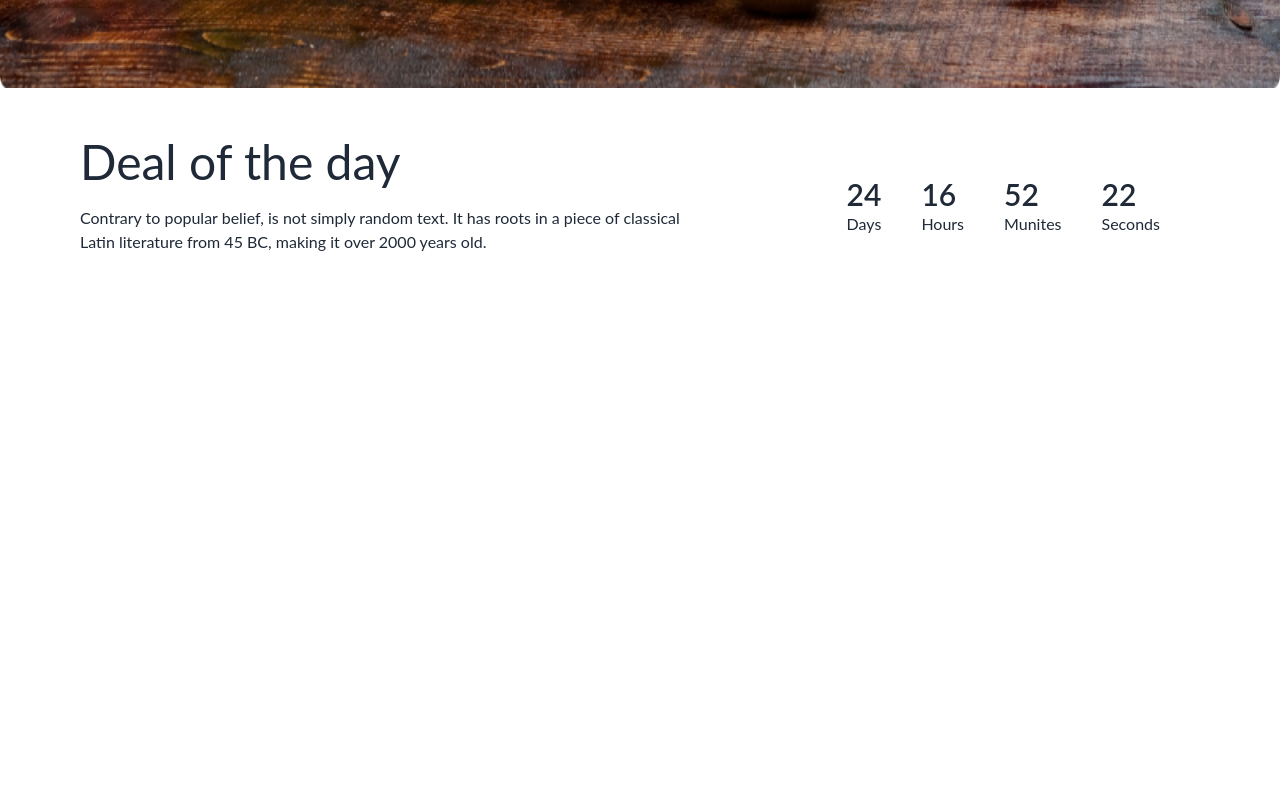
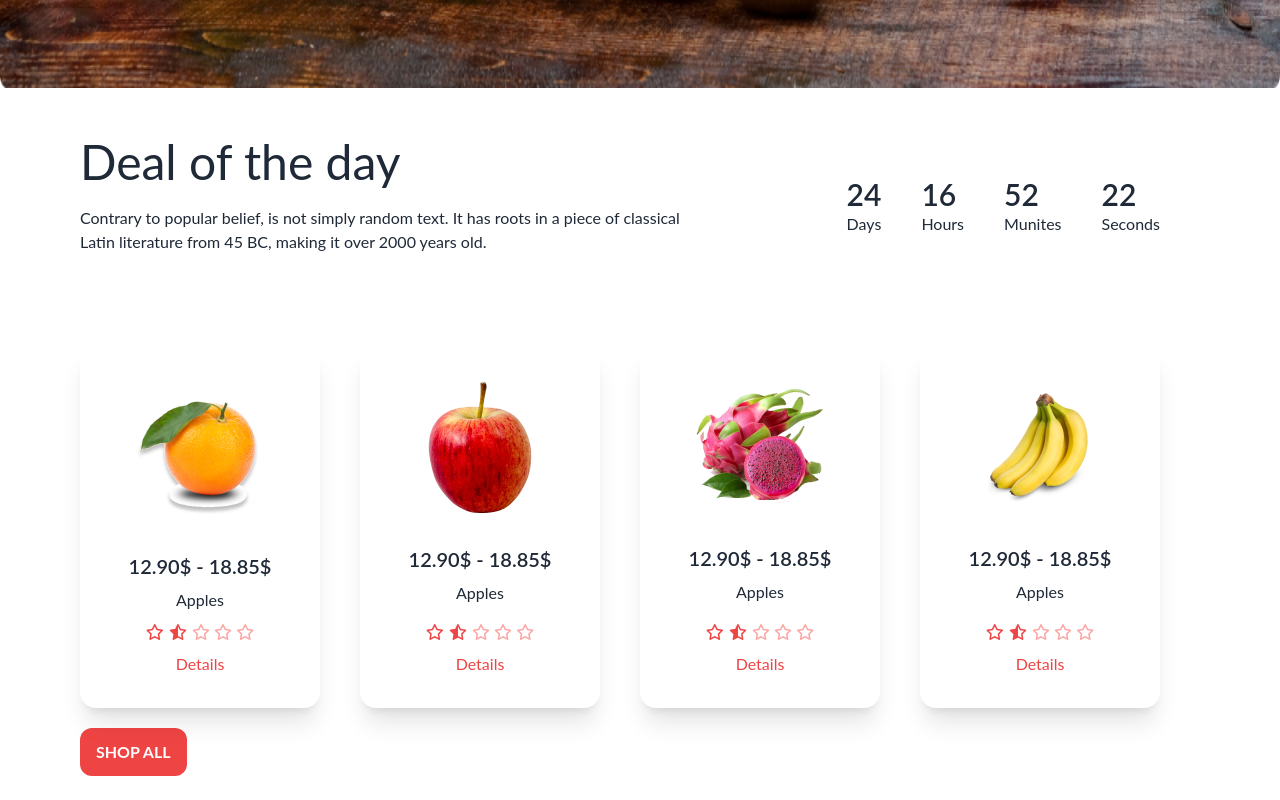
Before and after one commit to Habib1139/B8A3-fruit-brust, a plain HTML site: page index.html in a window 1280 px wide. Shown: the part 1028-1828 px from the top of the page. Before the commit the page ends 1346 px from the top, so only its background shows below. Drawn offline with nearby package versions, Linux system fonts and the light colour scheme; grey boxes are pictures that could not be loaded.

Commit message:
click the shop all button and open the modal

```diff
--- a/index.html
+++ b/index.html
@@ -104,8 +104,8 @@
                     <h1 class="text-3xl font-semibold">16</h1>
                     <p>Hours</p>
                 </div>
-                <div class="mr-10">
-                    <h1 class="text-3xl font-semibold">52</h1>
+                <div class="mr-10 ">
+                    <h1 class="text-3xl font-semibold ">52</h1>
                     <p>Munites</p>
                 </div>
                 <div class="mr-10">
@@ -115,6 +115,102 @@
                </div>
             </div>
         </section>
+
+        <section class=" px-20 py-6  ">
+            <div class="grid lg:grid-cols-4 md:grid-cols-2 ">
+            <div class="card w-60 bg-base-100 shadow-xl mb-5">
+                <figure class="px-10 pt-10">
+                  <img src="images/fruit7.png"  class="rounded-xl " />
+                </figure>
+                <div class="card-body items-center text-center">
+                  <h2 class="card-title">12.90$ - 18.85$</h2>
+                  <p>Apples</p>
+                    <div class="">
+                        <a class="text-red-500" href=""> <i class="fa-regular fa-star"></i></a>
+                        <a class="text-red-500"> <i class="fa-regular fa-star-half-stroke"></i></a>
+                        <a class="text-red-300" href=""> <i class="fa-regular fa-star"></i></a>
+                        <a class="text-red-300" href=""> <i class="fa-regular fa-star"></i></a>
+                        <a class="text-red-300 " href=""> <i class="fa-regular fa-star"></i></a>
+                    </div>
+                  <div class="card-actions">
+                    <button class="text-red-500">Details</button>
+                  </div>
+                </div>
+              </div>
+            <div class="card w-60 bg-base-100 shadow-xl mb-5">
+                <figure class="px-10 pt-10">
+                  <img src="images/fruit6.png"  class="rounded-xl " />
+                </figure>
+                <div class="card-body items-center text-center">
+                  <h2 class="card-title">12.90$ - 18.85$</h2>
+                  <p>Apples</p>
+                    <div class="">
+                        <a class="text-red-500" href=""> <i class="fa-regular fa-star"></i></a>
+                        <a class="text-red-500"> <i class="fa-regular fa-star-half-stroke"></i></a>
+                        <a class="text-red-300" href=""> <i class="fa-regular fa-star"></i></a>
+                        <a class="text-red-300" href=""> <i class="fa-regular fa-star"></i></a>
+                        <a class="text-red-300 " href=""> <i class="fa-regular fa-star"></i></a>
+                    </div>
+                  <div class="card-actions">
+                    <button class="text-red-500">Details</button>
+                  </div>
+                </div>
+              </div>
+            <div class="card w-60 bg-base-100 shadow-xl mb-5">
+                <figure class="px-10 pt-10">
+                  <img src="images/fruit8.png"  class="rounded-xl " />
+                </figure>
+                <div class="card-body items-center text-center">
+                  <h2 class="card-title">12.90$ - 18.85$</h2>
+                  <p>Apples</p>
+                    <div class="">
+                        <a class="text-red-500" href=""> <i class="fa-regular fa-star"></i></a>
+                        <a class="text-red-500"> <i class="fa-regular fa-star-half-stroke"></i></a>
+                        <a class="text-red-300" href=""> <i class="fa-regular fa-star"></i></a>
+                        <a class="text-red-300" href=""> <i class="fa-regular fa-star"></i></a>
+                        <a class="text-red-300 " href=""> <i class="fa-regular fa-star"></i></a>
+                    </div>
+                  <div class="card-actions">
+                    <button class="text-red-500">Details</button>
+                  </div>
+                </div>
+              </div>
+            <div class="card w-60 bg-base-100 shadow-xl mb-5">
+                <figure class="px-10 pt-10">
+                  <img src="images/fruit9.png"  class="rounded-xl " />
+                </figure>
+                <div class="card-body items-center text-center">
+                  <h2 class="card-title">12.90$ - 18.85$</h2>
+                  <p>Apples</p>
+                    <div class="">
+                        <a class="text-red-500" href=""> <i class="fa-regular fa-star"></i></a>
+                        <a class="text-red-500"> <i class="fa-regular fa-star-half-stroke"></i></a>
+                        <a class="text-red-300" href=""> <i class="fa-regular fa-star"></i></a>
+                        <a class="text-red-300" href=""> <i class="fa-regular fa-star"></i></a>
+                        <a class="text-red-300 " href=""> <i class="fa-regular fa-star"></i></a>
+                    </div>
+                  <div class="card-actions">
+                    <button class="text-red-500">Details</button>
+                  </div>
+                </div>
+              </div>
+            </div>
+
+            <!-- Open the modal using ID.showModal() method -->
+            <button class="bg-red-500 text-white py-3 px-4 rounded-xl font-bold text-center" onclick="my_modal_5.showModal()">SHOP ALL</button>
+            <dialog id="my_modal_5" class="modal modal-bottom sm:modal-middle">
+              <div class="modal-box">
+                <h3 class="font-bold text-lg">Hello!</h3>
+                <p class="py-4">Press ESC key or click the button below to close</p>
+                <div class="modal-action">
+                  <form method="dialog">
+
+                    <button class="bg-red-500 text-white py-3 px-4 rounded-xl font-bold">Close</button>
+                  </form>
+                </div>
+              </div>
+            </dialog>
+                    </section>
     </main>
     <footer></footer>
 </body>
```
